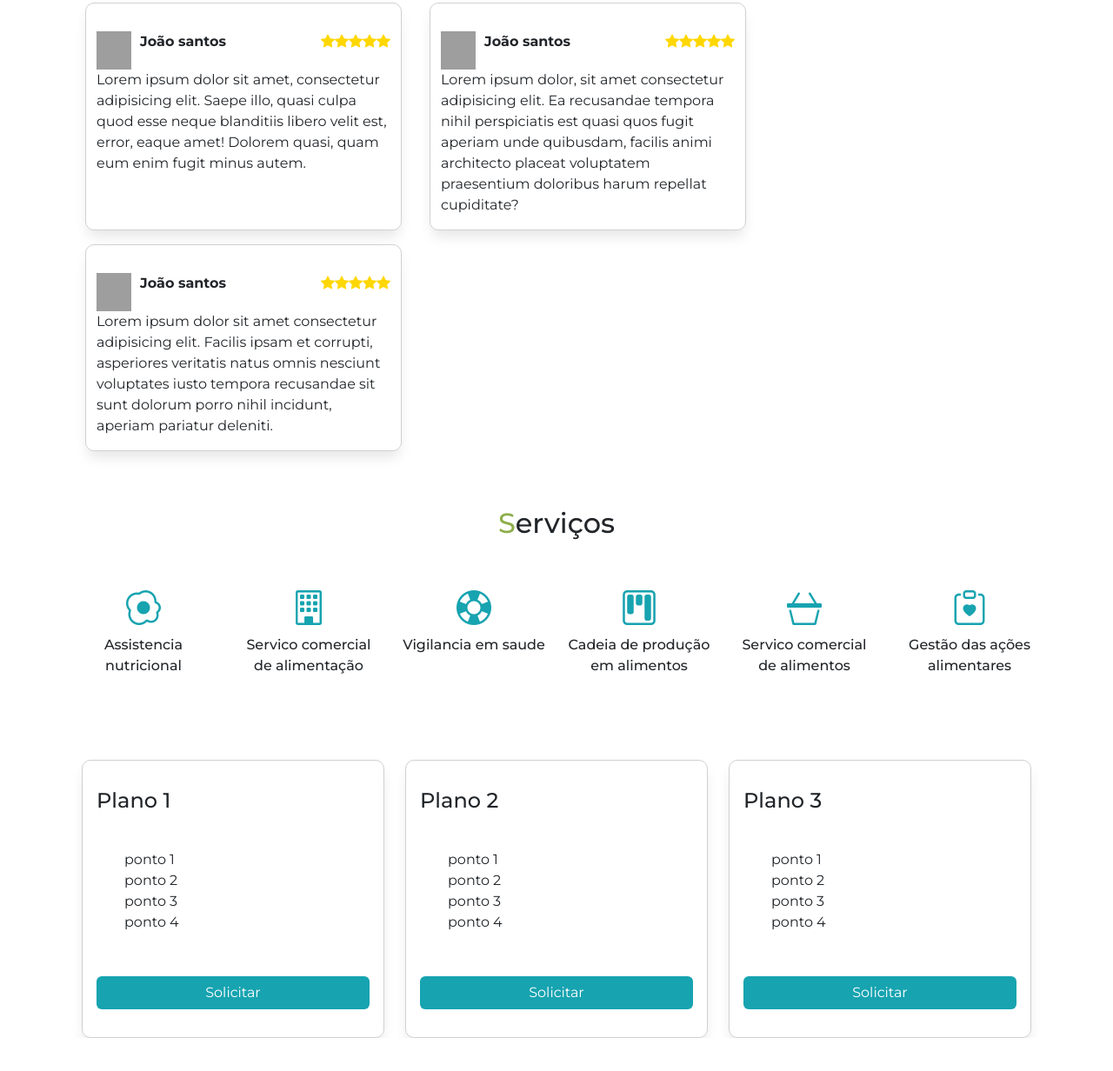
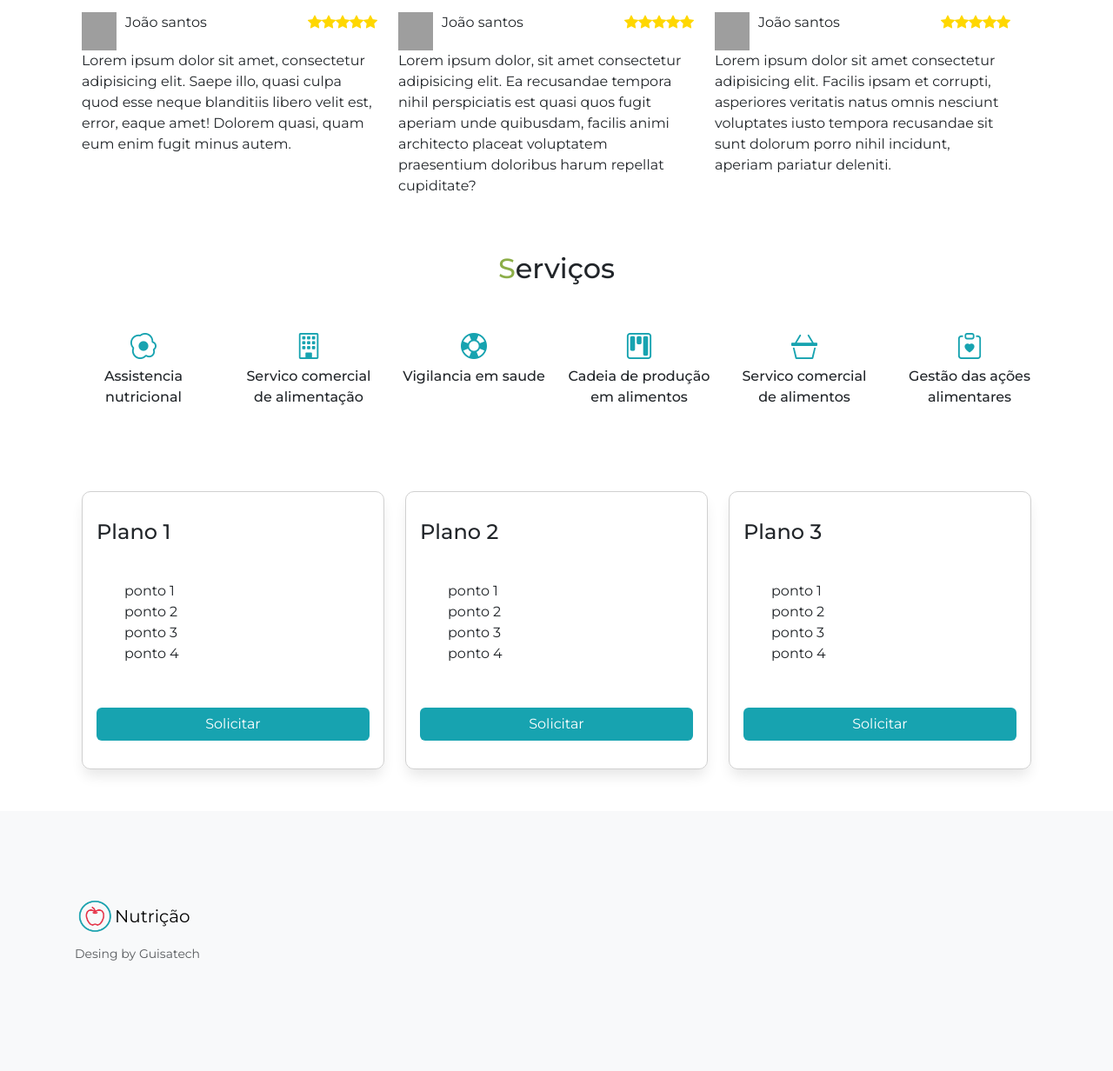
Before and after one commit to Andrei992-dev/LandPage_Nutri, a plain HTML site: page index.html in a window 1280 px wide. Shown: the part 686-1918 px from the top of the page at 87% size. Before the commit the page ends 1880 px from the top, so only its background shows below. Drawn offline with nearby package versions, Linux system fonts and the light colour scheme; grey boxes are pictures that could not be loaded; a script that the page names is missing.

Commit message:
add_footer

```diff
--- a/index.css
+++ b/index.css
@@ -24,7 +24,7 @@ li{
     text-align: center;
 }
 .servicos div i{
-    font-size: 40px;
+    font-size: 30px;
     color: #17A3B0;
 }
 .servicos div p{
@@ -33,17 +33,7 @@ li{
 .bi-star-fill{
     color: gold;
 }
-.avaliacao{
-    margin: 1em 1em;
-    border: 1px solid #d0d0d0;
-    border-radius: 10px;
-    padding-top: 2em;
-    padding-left: 2em;
-    box-shadow: 0px 10px 15px -3px rgba(0,0,0,0.1);
-}
-.avaliacao div div p{
-    font-weight: bold;
-}
+
 .cards_avaliacao div div{
     justify-content: space-between;
 }
--- a/index.html
+++ b/index.html
@@ -11,10 +11,10 @@
     <link rel="stylesheet" href="https://cdn.jsdelivr.net/npm/bootstrap-icons@1.11.2/font/bootstrap-icons.min.css">
     <link href="https://cdn.jsdelivr.net/npm/bootstrap@5.3.2/dist/css/bootstrap.min.css" rel="stylesheet" integrity="sha384-T3c6CoIi6uLrA9TneNEoa7RxnatzjcDSCmG1MXxSR1GAsXEV/Dwwykc2MPK8M2HN" crossorigin="anonymous">
 </head>
-<body class="container" style="font-family: 'Inter', sans-serif; font-family: 'Montserrat', sans-serif;">
+<body class="" style="font-family: 'Inter', sans-serif; font-family: 'Montserrat', sans-serif;">
     <header class="mb-4">
         <div>
-            <nav class="navbar navbar-expand-lg">
+            <nav class="navbar navbar-expand-lg container">
                 <div class="container-fluid">
                   <a class="navbar-brand" href="#">
                     <img src="icon.png" alt="Logo" width="40" height="44" class="d-inline-block align-text-top"></a>
@@ -48,7 +48,7 @@
     </header>
     <main>
         <section>
-            <div class="container-fluid">
+            <div class="container">
                 <div class="row">
                     <div class="introducao_fotoNutri col-lg-6 col-md-3">
                         <img src="nutricionista.png" class="img-fluid">
@@ -61,8 +61,8 @@
 
             </div>
         </section>
-        <section>
-            <h2 class="text-center mt-5 mb-5"><span style="color: #8CAE48;">A</span>valiações</h2>
+        <section class="container">
+            <h2 class="text-center mt-5 mb-5 container-fluid"><span style="color: #8CAE48;">A</span>valiações</h2>
             <div class="row cards_avaliacao container-fluid">
                 <div class="col-lg-4 col-md-12 avaliacao">
                     <div class="d-flex">
@@ -108,7 +108,7 @@
                 </div>
             </div>
         </section>
-        <section>
+        <section class="container">
             <h2 class="text-center mt-5 mb-5"><span style="color: #8CAE48;">S</span>erviços</h2>
             <div class="row servicos">
                 <div class="col">
@@ -131,7 +131,7 @@
                     <p>Gestão das ações alimentares</p></div>
             </div>
         </section>
-        <section>
+        <section class="container">
             <div class="container-fluid">
                 <div class="row">
                     <div class="col-lg-4 col-md-12">
@@ -174,9 +174,63 @@
             </div>
         </section>
     </main>
-    <footer>
-
-    </footer>
+    <footer class="bd-footer py-4 py-md-5 mt-5 bg-body-tertiary">
+        <div class="container py-4 py-md-5 px-4 px-md-3 text-body-secondary">
+          <div class="row">
+            <div class="col-lg-3 mb-3">
+              <a class="d-inline-flex align-items-center mb-2 text-body-emphasis text-decoration-none" href="/" aria-label="Bootstrap">
+                <img src="icon.png" width="46" height="50"><title>Nutrição</title><path fill-rule="evenodd" clip-rule="evenodd" d="M24.509 0c-6.733 0-11.715 5.893-11.492 12.284.214 6.14-.064 14.092-2.066 20.577C8.943 39.365 5.547 43.485 0 44.014v5.972c5.547.529 8.943 4.649 10.951 11.153 2.002 6.485 2.28 14.437 2.066 20.577C12.794 88.106 17.776 94 24.51 94H93.5c6.733 0 11.714-5.893 11.491-12.284-.214-6.14.064-14.092 2.066-20.577 2.009-6.504 5.396-10.624 10.943-11.153v-5.972c-5.547-.529-8.934-4.649-10.943-11.153-2.002-6.484-2.28-14.437-2.066-20.577C105.214 5.894 100.233 0 93.5 0H24.508zM80 57.863C80 66.663 73.436 72 62.543 72H44a2 2 0 01-2-2V24a2 2 0 012-2h18.437c9.083 0 15.044 4.92 15.044 12.474 0 5.302-4.01 10.049-9.119 10.88v.277C75.317 46.394 80 51.21 80 57.863zM60.521 28.34H49.948v14.934h8.905c6.884 0 10.68-2.772 10.68-7.727 0-4.643-3.264-7.207-9.012-7.207zM49.948 49.2v16.458H60.91c7.167 0 10.964-2.876 10.964-8.281 0-5.406-3.903-8.178-11.425-8.178H49.948z" fill="currentColor"/></svg>
+                <span class="fs-5">Nutrição</span>
+              </a>
+              <ul class="list-unstyled small">
+                <li class="mb-2">Desing by Guisatech</li>
+              </ul>
+            </div>
+            <!--<div class="col-6 col-lg-2 offset-lg-1 mb-3">
+              <h5>Links</h5>
+              <ul class="list-unstyled">
+                <li class="mb-2"><a href="/">Home</a></li>
+                <li class="mb-2"><a href="/docs/5.3/">Docs</a></li>
+                <li class="mb-2"><a href="/docs/5.3/examples/">Examples</a></li>
+                <li class="mb-2"><a href="https://icons.getbootstrap.com/">Icons</a></li>
+                <li class="mb-2"><a href="https://themes.getbootstrap.com/">Themes</a></li>
+                <li class="mb-2"><a href="https://blog.getbootstrap.com/">Blog</a></li>
+                <li class="mb-2"><a href="https://cottonbureau.com/people/bootstrap" target="_blank" rel="noopener">Swag Store</a></li>
+              </ul>
+            </div>
+            <div class="col-6 col-lg-2 mb-3">
+              <h5>Guides</h5>
+              <ul class="list-unstyled">
+                <li class="mb-2"><a href="/docs/5.3/getting-started/">Getting started</a></li>
+                <li class="mb-2"><a href="/docs/5.3/examples/starter-template/">Starter template</a></li>
+                <li class="mb-2"><a href="/docs/5.3/getting-started/webpack/">Webpack</a></li>
+                <li class="mb-2"><a href="/docs/5.3/getting-started/parcel/">Parcel</a></li>
+                <li class="mb-2"><a href="/docs/5.3/getting-started/vite/">Vite</a></li>
+              </ul>
+            </div>
+            <div class="col-6 col-lg-2 mb-3">
+              <h5>Projects</h5>
+              <ul class="list-unstyled">
+                <li class="mb-2"><a href="https://github.com/twbs/bootstrap" target="_blank" rel="noopener">Bootstrap 5</a></li>
+                <li class="mb-2"><a href="https://github.com/twbs/bootstrap/tree/v4-dev" target="_blank" rel="noopener">Bootstrap 4</a></li>
+                <li class="mb-2"><a href="https://github.com/twbs/icons" target="_blank" rel="noopener">Icons</a></li>
+                <li class="mb-2"><a href="https://github.com/twbs/rfs" target="_blank" rel="noopener">RFS</a></li>
+                <li class="mb-2"><a href="https://github.com/twbs/examples/" target="_blank" rel="noopener">Examples repo</a></li>
+              </ul>
+            </div>
+            <div class="col-6 col-lg-2 mb-3">
+              <h5>Community</h5>
+              <ul class="list-unstyled">
+                <li class="mb-2"><a href="https://github.com/twbs/bootstrap/issues" target="_blank" rel="noopener">Issues</a></li>
+                <li class="mb-2"><a href="https://github.com/twbs/bootstrap/discussions" target="_blank" rel="noopener">Discussions</a></li>
+                <li class="mb-2"><a href="https://github.com/sponsors/twbs" target="_blank" rel="noopener">Corporate sponsors</a></li>
+                <li class="mb-2"><a href="https://opencollective.com/bootstrap" target="_blank" rel="noopener">Open Collective</a></li>
+                <li class="mb-2"><a href="https://stackoverflow.com/questions/tagged/bootstrap-5" target="_blank" rel="noopener">Stack Overflow</a></li>
+              </ul>
+            </div>
+          </div>-->
+        </div>
+      </footer>
         <script>
             window.si = window.si || function () { (window.siq = window.siq || []).push(arguments); };
         </script>
```
